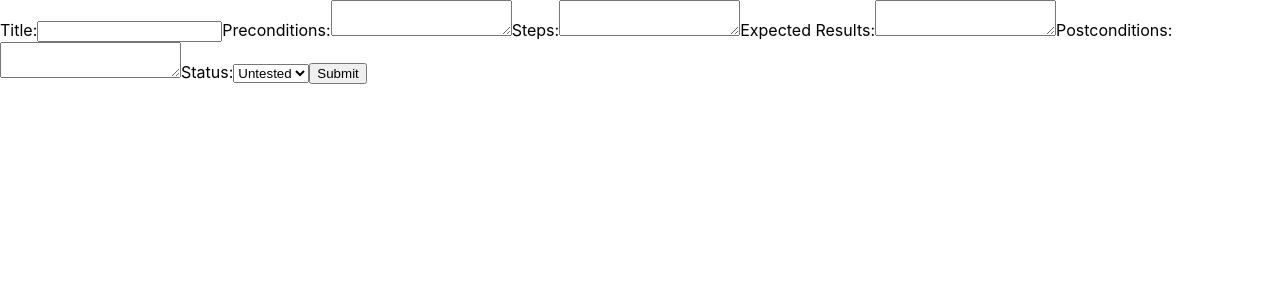
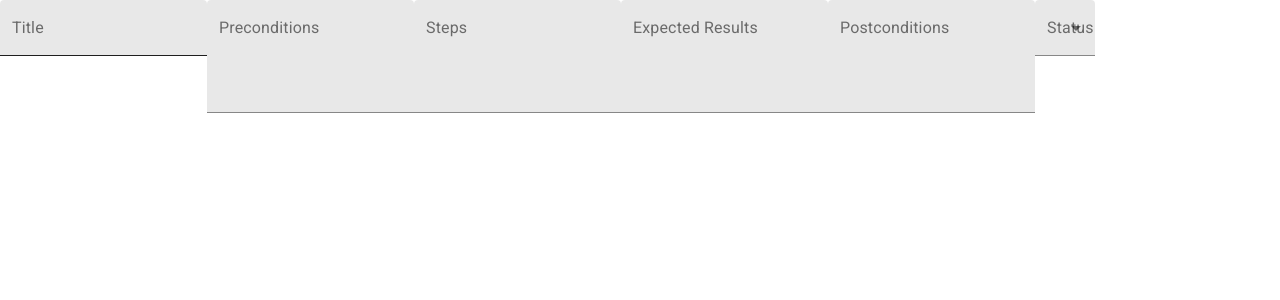
Before and after one commit to jnhallquist/qa_manager, a React (Create React App) app in the folder client/: page / in a window 1280 px wide. Shown: the top 300 px of the page. Built offline with nearby package versions, Linux system fonts and the light colour scheme.

Commit message:
Use material-ui form elements

```diff
--- a/client/public/index.html
+++ b/client/public/index.html
@@ -24,6 +24,7 @@
       work correctly both with client-side routing and a non-root public URL.
       Learn how to configure a non-root public URL by running `npm run build`.
     -->
+    <link rel="stylesheet" href="https://fonts.googleapis.com/css?family=Roboto:300,400,500,700&display=swap" />
     <title>React App</title>
   </head>
   <body>
--- a/client/src/TestCaseForm.js
+++ b/client/src/TestCaseForm.js
@@ -1,5 +1,27 @@
 import React from 'react';
 import axios from 'axios';
+
+import TextField from '@material-ui/core/TextField';
+import MenuItem from '@material-ui/core/MenuItem';
+
+const statuses = [
+  {
+    value: 'Untested',
+    label: 'Untested'
+  },
+  {
+    value: 'Passed',
+    label: 'Passed'
+  },
+  {
+    value: 'Failed',
+    label: 'Failed'
+  },
+  {
+    value: 'Blocked',
+    label: 'Blocked'
+  }
+]
 
 class TestCaseForm extends React.Component {
   constructor() {
@@ -47,38 +69,60 @@ class TestCaseForm extends React.Component {
 
   render() {
     return (
-      <form onSubmit={this.handleSubmit}>
-        <label>
-          Title:
-          <input name="title" type="text" value={this.state.form.title} onChange={this.handleChange.bind(this)} />
-        </label>
-        <label>
-          Preconditions:
-          <textarea name="preconditions" value={this.state.form.preconditions} onChange={this.handleChange.bind(this)} />
-        </label>
-        <label>
-          Steps:
-          <textarea name="steps" value={this.state.form.steps} onChange={this.handleChange.bind(this)} />
-        </label>
-        <label>
-          Expected Results:
-          <textarea name="expectedResults" value={this.state.form.expectedResults} onChange={this.handleChange.bind(this)} />
-        </label>
-        <label>
-          Postconditions:
-          <textarea name="postconditions" value={this.state.form.postconditions} onChange={this.handleChange.bind(this)} />
-        </label>
-        <label>
-          Status:
-          <select name="status" value={this.state.form.status} onChange={this.handleChange.bind(this)}>
-            <option value="Untested">Untested</option>
-            <option value="passed">Passed</option>
-            <option value="failed">Failed</option>
-            <option value="blocked">Blocked</option>
-          </select>
-        </label>
-        <input type="submit" value="Submit" />
+      <form id="new-test-case" onSubmit={this.handleSubmit} noValidate autoComplete="off">
+        <TextField id="new-test-case-title" label="Title" variant="filled" value={this.value} onChange={this.handleChange.bind(this)} />
+        <TextField id="new-test-case-preconditions" label="Preconditions" variant="filled" multiline rows={4} value={this.value} onChange={this.handleChange.bind(this)} />
+        <TextField id="new-test-case-steps" label="Steps" variant="filled" multiline rows={4} value={this.value} onChange={this.handleChange.bind(this)} />
+        <TextField id="new-test-case-expected-results" label="Expected Results" variant="filled" multiline rows={4} value={this.value} onChange={this.handleChange.bind(this)} />
+        <TextField id="new-test-case-postconditions" label="Postconditions" variant="filled" multiline rows={4} value={this.value} onChange={this.handleChange.bind(this)} />
+        <TextField
+          id="new-test-case-status"
+          select
+          label="Status"
+          value={this.value}
+          onChange={this.handleChange.bind(this)}
+          variant="filled"
+        >
+          {statuses.map((option) => (
+            <MenuItem key={option.value} value={option.value}>
+              {option.label}
+            </MenuItem>
+          ))}
+        </TextField>
       </form>
+
+      // <form onSubmit={this.handleSubmit}>
+      //   <label>
+      //     Title:
+      //     <input name="title" type="text" value={this.state.form.title} onChange={this.handleChange.bind(this)} />
+      //   </label>
+      //   <label>
+      //     Preconditions:
+      //     <textarea name="preconditions" value={this.state.form.preconditions} onChange={this.handleChange.bind(this)} />
+      //   </label>
+      //   <label>
+      //     Steps:
+      //     <textarea name="steps" value={this.state.form.steps} onChange={this.handleChange.bind(this)} />
+      //   </label>
+      //   <label>
+      //     Expected Results:
+      //     <textarea name="expectedResults" value={this.state.form.expectedResults} onChange={this.handleChange.bind(this)} />
+      //   </label>
+      //   <label>
+      //     Postconditions:
+      //     <textarea name="postconditions" value={this.state.form.postconditions} onChange={this.handleChange.bind(this)} />
+      //   </label>
+      //   <label>
+      //     Status:
+      //     <select name="status" value={this.state.form.status} onChange={this.handleChange.bind(this)}>
+      //       <option value="Untested">Untested</option>
+      //       <option value="passed">Passed</option>
+      //       <option value="failed">Failed</option>
+      //       <option value="blocked">Blocked</option>
+      //     </select>
+      //   </label>
+      //   <input type="submit" value="Submit" />
+      // </form>
     );
   }
 }
```
